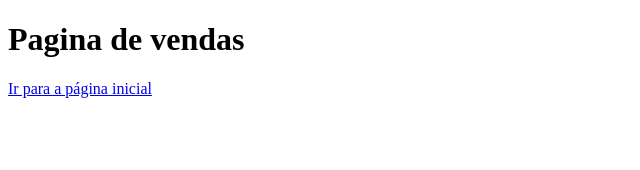
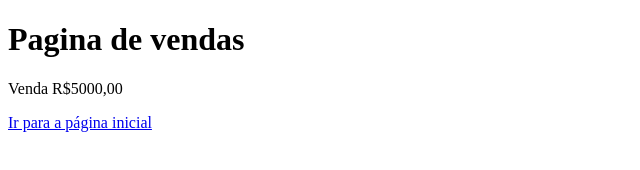
Before and after one commit to Gustavorabeloamorim/aulagithub, a plain HTML site: page vendas.html in a window 1280 px wide. Shown: the whole page, without its empty margins (0-640 px from the left). Drawn offline with Linux system fonts and the light colour scheme.

Commit message:
Acrescentado valor das vendas

```diff
--- a/vendas.html
+++ b/vendas.html
@@ -7,6 +7,7 @@
 </head>
 <body>
     <h1>Pagina de vendas</h1>
+    <p>Venda R$5000,00</p>
     <a href="index.html">Ir para a página inicial</a>
 </body>
 </html>
```
